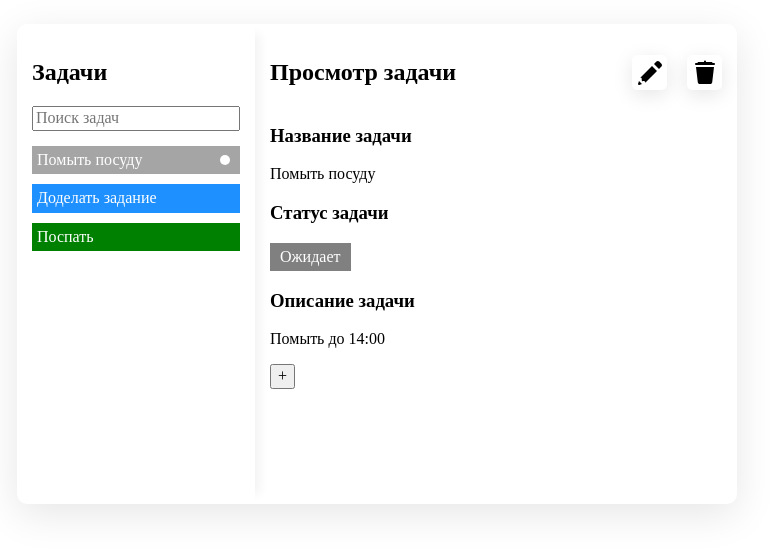
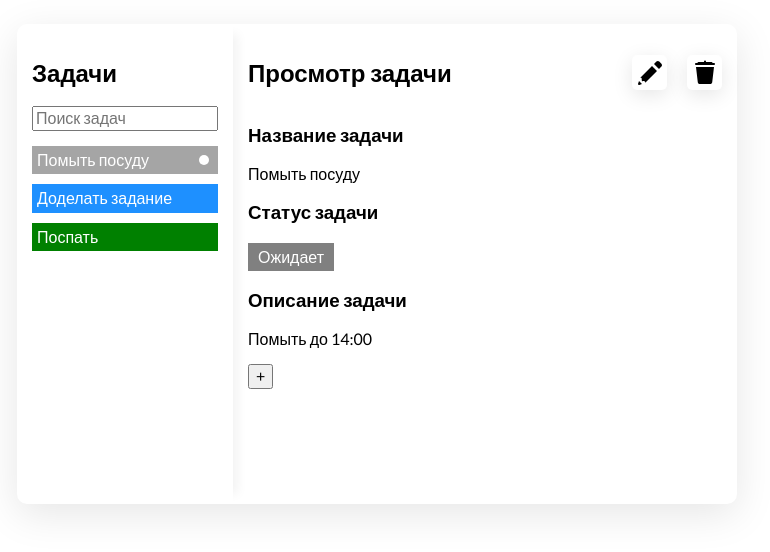
Before and after one commit to AndreyProvkov/todo-test, a React (Create React App) app: page / in a window 1280 px wide. Shown: the part 136-688 px from the top of the page, without its empty margins (263-1033 px from the left). Built offline with nearby package versions, Linux system fonts and the light colour scheme.

Commit message:
Add font

```diff
--- a/src/index.scss
+++ b/src/index.scss
@@ -1,4 +1,8 @@
 // Задаем базовые стили
+
+// Подключаем шрифты
+@import url('https://fonts.googleapis.com/css2?family=Lato:wght@300;400;700&display=swap');
+
 
 html {
     font-size: 10px;
@@ -8,6 +12,7 @@ body {
     margin: 0;
     height: 100vh;
     font-size: 1.6rem;
+    font-family: 'Lato', Arial, sans-serif;
 }
 
 #root {
```
